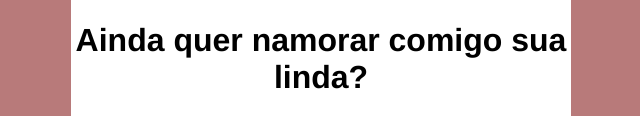
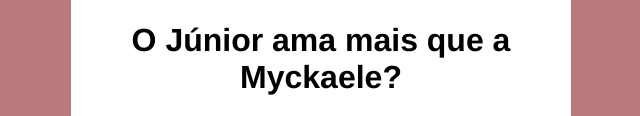
Before and after one commit to MarianoNepomuceno/botao-fujao, a plain HTML site: page index.html in a window 1280 px wide. Shown: the part 331-447 px from the top of the page, without its empty margins (319-959 px from the left). Drawn offline with Linux system fonts and the light colour scheme.

Commit message:
Update index.html

```diff
--- a/index.html
+++ b/index.html
@@ -9,7 +9,7 @@
 <body>
     <div class="painel">
         <img src="https://gifman.net/wp-content/uploads/2019/06/ursinhos-fofos-mordidas.gif">
-        <h1>Ainda quer namorar comigo sua linda?</h1>
+        <h1>O Júnior ama mais que a Myckaele?</h1>
 
 
     <a href="https://i.makeagif.com/media/11-15-2015/luyI9E.gif"><button id="sim"> Sim! </button></a>
```
